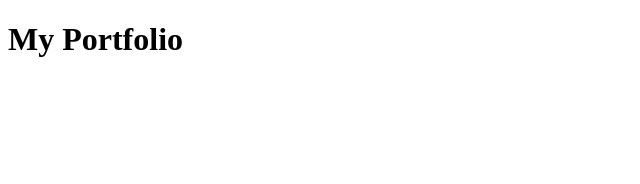
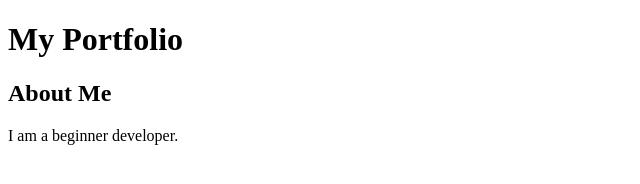
Before and after one commit to QuanNguyen2504/my-portfolio, a plain HTML site: page index.html in a window 1280 px wide. Shown: the whole page, without its empty margins (0-640 px from the left). Drawn offline with Linux system fonts and the light colour scheme.

Commit message:
feat: add about me section

```diff
--- a/index.html
+++ b/index.html
@@ -6,6 +6,11 @@
 <body>
 <header>
   <h1>My Portfolio</h1>
+<section id="about">
+  <h2>About Me</h2>
+  <p>I am a beginner developer.</p>
+</section>
+
 </header>
 </body>
 </html>
```
